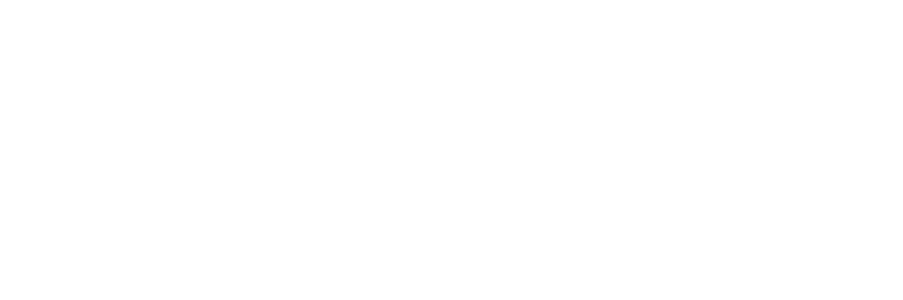
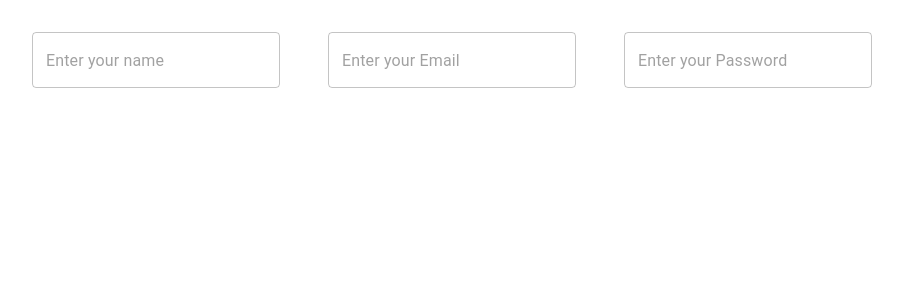
Before and after one commit to Chinmay045/Material-UI-Examples, a React (Create React App) app in the folder textfield_component/: page / in a window 1280 px wide. Shown: the top 300 px of the page, without its empty margins (0-903 px from the left). Built offline with nearby package versions, Linux system fonts and the light colour scheme; the HTML template or start-up script is replaced by a standard one.

Commit message:
add textField example

```diff
--- a/textfield_component/package.json
+++ b/textfield_component/package.json
@@ -3,6 +3,9 @@
   "version": "0.1.0",
   "private": true,
   "dependencies": {
+    "@emotion/react": "^11.11.4",
+    "@emotion/styled": "^11.11.0",
+    "@mui/material": "^5.15.12",
     "@testing-library/jest-dom": "^5.17.0",
     "@testing-library/react": "^13.4.0",
     "@testing-library/user-event": "^13.5.0",
--- a/textfield_component/src/App.js
+++ b/textfield_component/src/App.js
@@ -1,9 +1,12 @@
+import { TextField } from '@mui/material';
 import './App.css';
 
 function App() {
   return (
     <div className="App">
-
+      <TextField type={'text'} sx={{ margin: 3 }} placeholder='Enter your name' variant='outlined' />
+      <TextField type={'email'} sx={{ margin: 3 }} placeholder='Enter your Email' variant='outlined' />
+      <TextField type={'password'} sx={{ margin: 3 }} placeholder='Enter your Password' variant='outlined' />
     </div>
   );
 }
```
Also changed, not shown: 1 other file (tests, documents, lock files or other folders).
